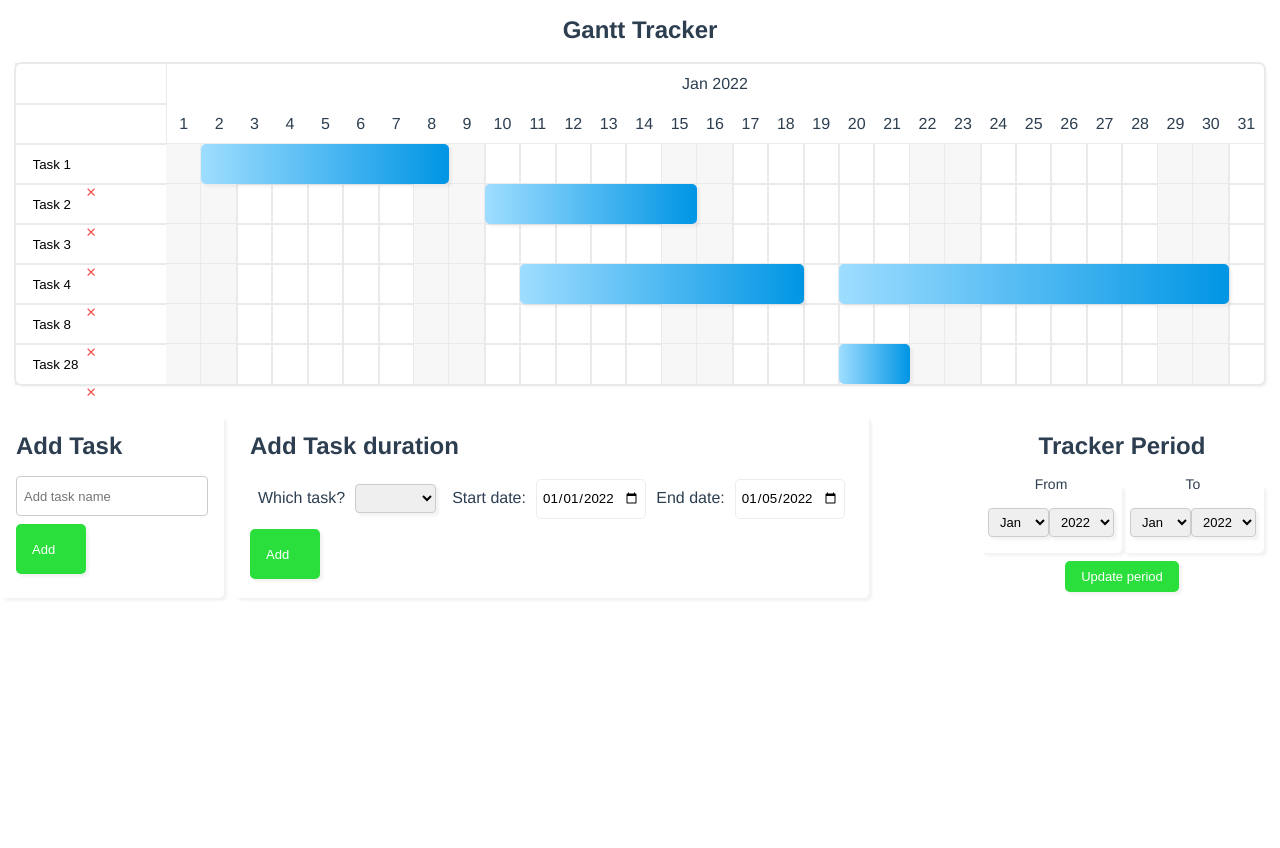
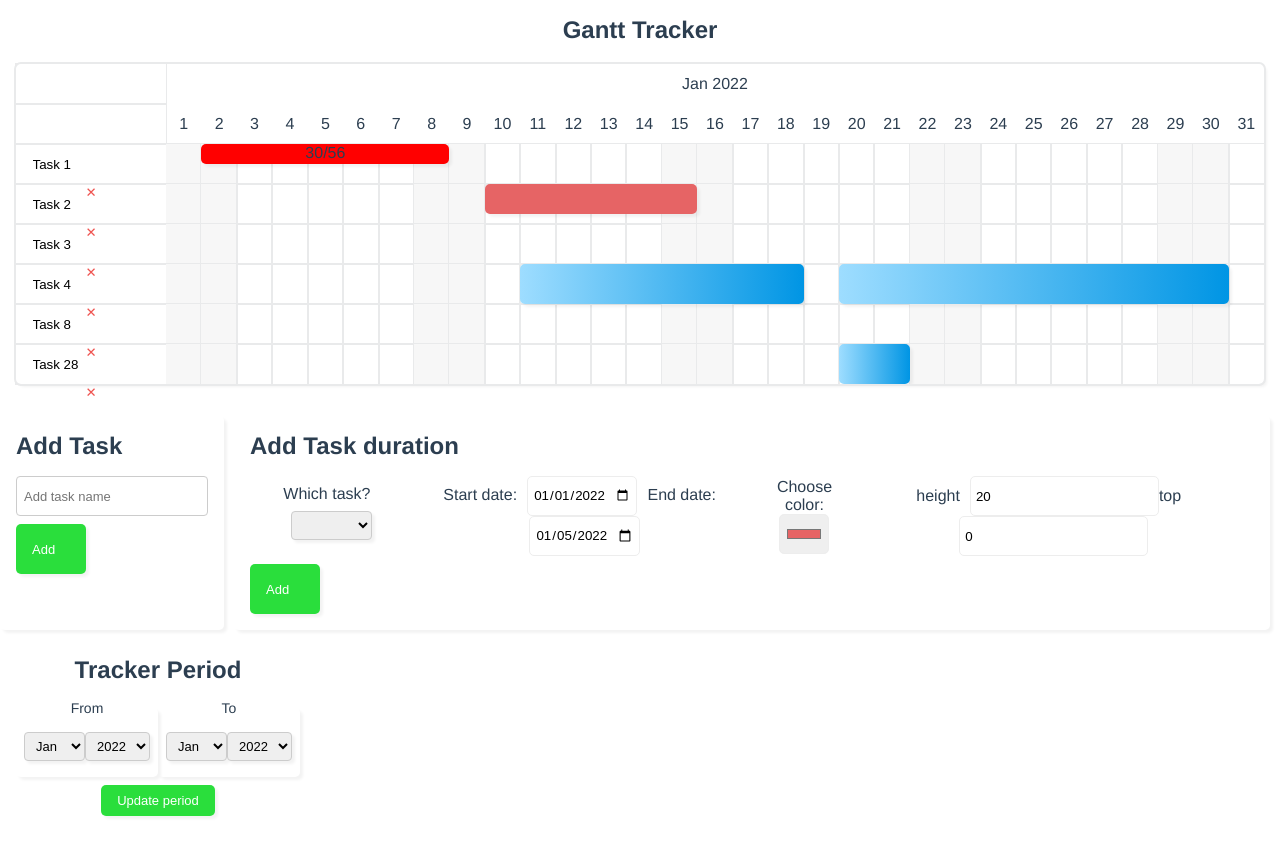
Before and after one commit to SergeyKirintsev/vue-gantt-chart, a Vue app: page / in a window 1280 px wide. Before the commit the page ends 800 px from the top, so only its background shows below. Built offline with nearby package versions, Linux system fonts and the light colour scheme.

Commit message:
manage color

```diff
--- a/src/App.vue
+++ b/src/App.vue
@@ -50,8 +50,10 @@ export default {
           start: new Date('2022/1/2'),
           end: new Date('2022/1/8'),
           task: 1,
-          name: 'заправка',
-          background: 'red',
+          name: 'Заправка\nСледом тягач',
+          backgroundColor: 'red',
+          height: 20,
+          progress: '30/56',
         },
         {
           id: '2',
@@ -59,7 +61,8 @@ export default {
           end: new Date('2022/1/15'),
           task: 2,
           name: 'мойка',
-          background: 'green',
+          backgroundColor: '#e66465',
+          height: 30,
         },
         {
           id: '3',
@@ -106,12 +109,18 @@ export default {
       const start = new Date(taskDuration.start);
       const end = new Date(taskDuration.end);
       const task = taskDuration.task;
+      const backgroundColor = taskDuration.color;
+      const height = taskDuration.height;
+      const top = taskDuration.top;
 
       const newTaskDuration = {
         id: Date.now(),
         start,
         end,
         task,
+        backgroundColor,
+        height,
+        top,
       };
 
       this.taskDurations.push(newTaskDuration);
--- a/src/components/AddTask.vue
+++ b/src/components/AddTask.vue
@@ -39,6 +39,19 @@
             max="2050-12-31"
           />
         </fieldset>
+        <fieldset>
+          <p>Choose color:</p>
+          <div>
+            <input v-model="color" type="color" />
+            <!-- <label for="head">Head</label> -->
+          </div>
+        </fieldset>
+        <fieldset>
+          <label for="height">height</label>
+          <input v-model="height" id="height" type="number" max="40" />
+          <label for="top">top</label>
+          <input v-model="top" id="top" type="number" max="20" />
+        </fieldset>
       </div>
       <button @click.prevent="addTaskDuration()">Add</button>
     </form>
@@ -60,6 +73,9 @@ export default {
       selectedTask: '',
       start: '2022-01-01',
       end: '2022-01-05',
+      color: '#e66465',
+      height: 20,
+      top: 0,
     };
   },
 
@@ -73,6 +89,9 @@ export default {
         start: this.start,
         end: this.end,
         task: this.selectedTask.id,
+        color: this.color,
+        height: this.height,
+        top: this.top,
       };
       this.$emit('add-task-duration', taskDuration);
     },
--- a/src/utils/ganttChart/ganttChart.js
+++ b/src/utils/ganttChart/ganttChart.js
@@ -266,6 +266,22 @@ export function GanttChart(ganttChartElement, tasks, taskDurations, period) {
 
     taskDurationEl.ondrop = concatTaskDurations;
 
+    if (taskDuration.backgroundColor) {
+      taskDurationEl.style.background = taskDuration.backgroundColor;
+    }
+    if (taskDuration.height) {
+      taskDurationEl.style.height = `${taskDuration.height}px`;
+    }
+    if (taskDuration.name) {
+      taskDurationEl.title = taskDuration.name;
+    }
+    if (taskDuration.progress) {
+      taskDurationEl.innerText = taskDuration.progress;
+    }
+    if (taskDuration.top) {
+      taskDurationEl.style.top = `${taskDuration.top}px`;
+    }
+
     // append at start pos
     startCell.appendChild(taskDurationEl);
 
```
